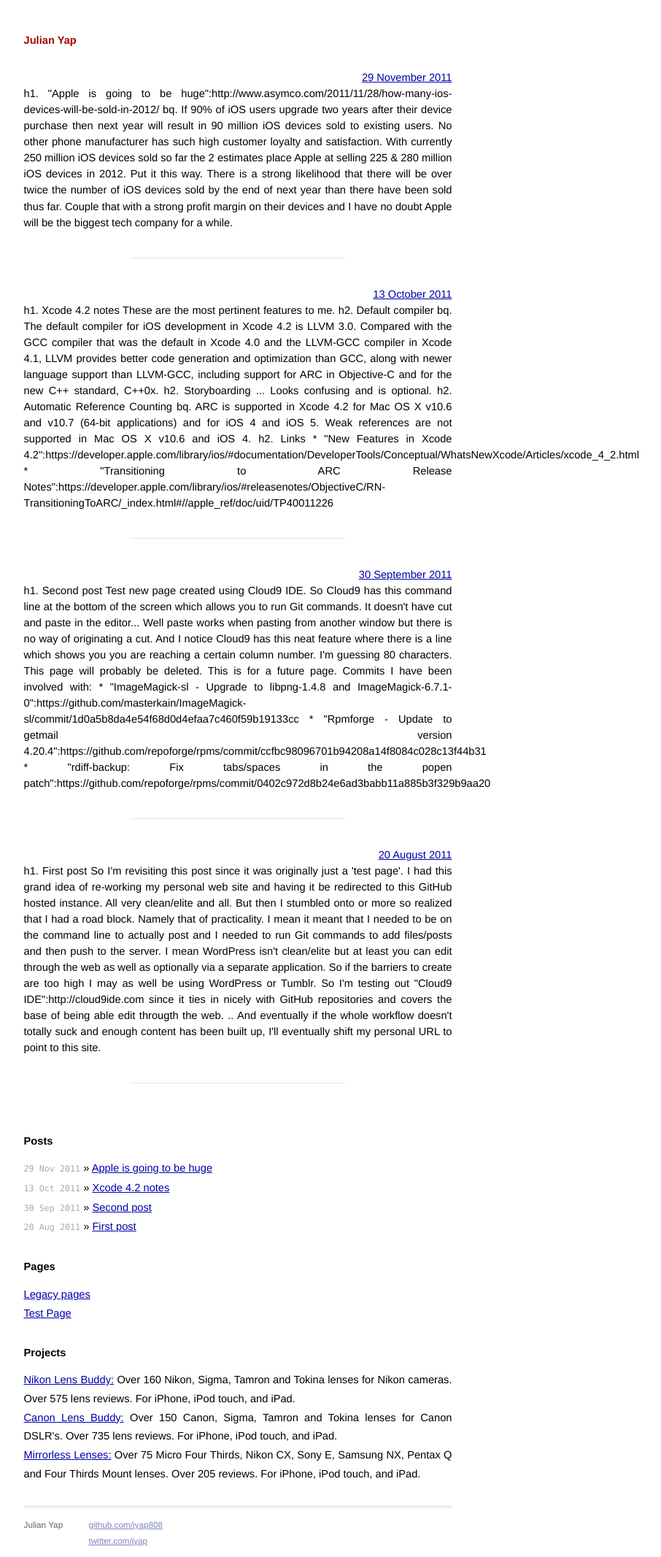
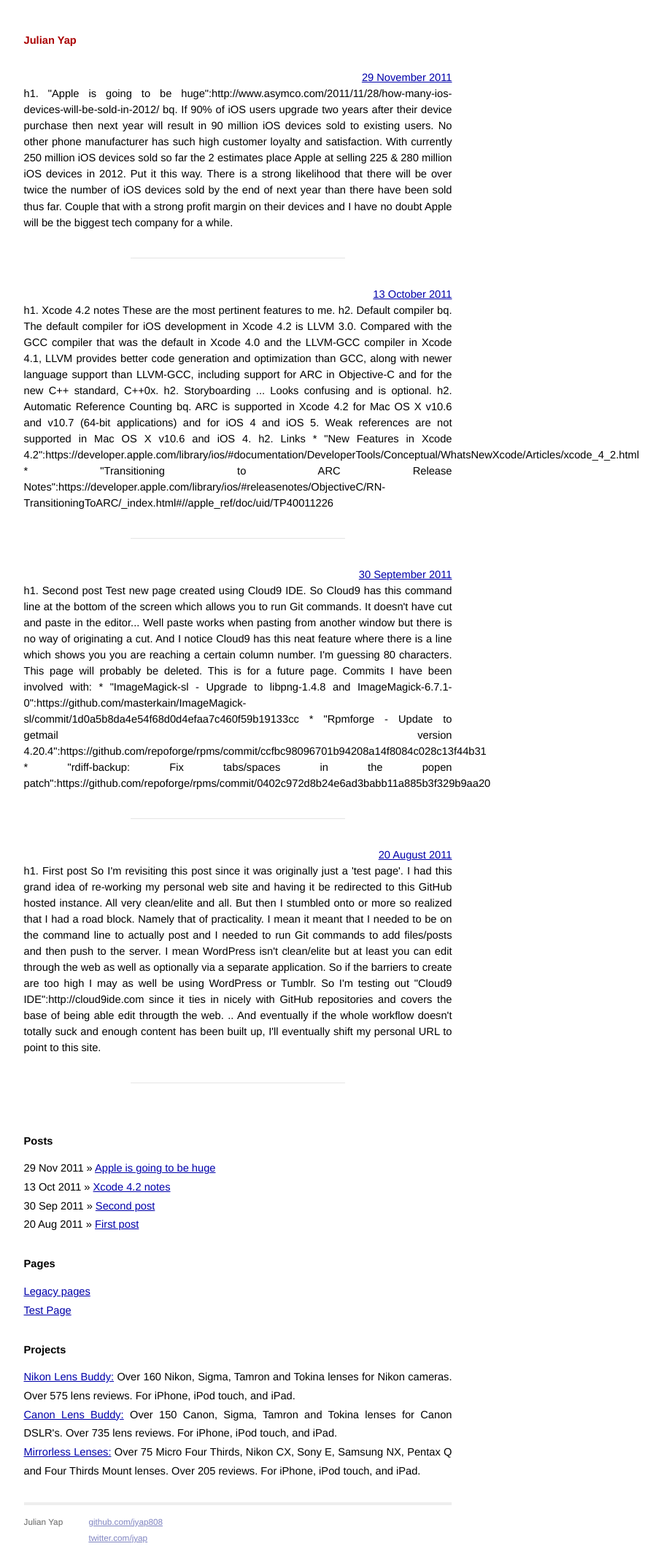
Before and after one commit to psykidellic/psykidellic.github.com, a Jekyll site: the page built from index.html, in a window 1280 px wide. Shown: the whole page at 73% size, without its empty margins (314-1220 px from the left). Built offline with Jekyll 4.4.1, drawn with Linux system fonts in a browser that asks for light colours.

Commit message:
Fix span caps

```diff
--- a/css/screen.css
+++ b/css/screen.css
@@ -74,11 +74,11 @@
     line-height: 1.75em;
   }
 
-  ul.posts span {
+/*  ul.posts span {
     color: #aaa;
     font-family: Monaco, "Courier New", monospace;
     font-size: 80%;
-  }
+  } */
 
 hr.front {
   border: 0;
```
